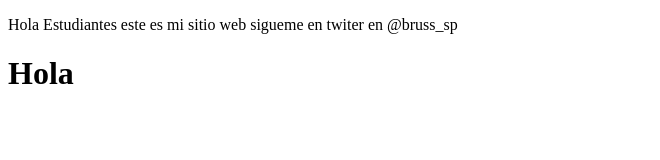
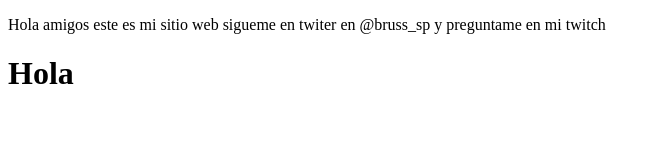
Before and after one commit to bruss-sp/proyectoDemoCursoPrework, a plain HTML site: page index.html in a window 1280 px wide. Shown: the whole page, without its empty margins (0-660 px from the left). Drawn offline with Linux system fonts and the light colour scheme.

Commit message:
cambios agregamis sitios de twitch

```diff
--- a/index.html
+++ b/index.html
@@ -7,7 +7,7 @@
     <title>Hello World</title>
 </head>
 <body>
-    <p>Hola Estudiantes este es mi sitio web sigueme en twiter en @bruss_sp</p>
+    <p>Hola amigos este es mi sitio web sigueme en twiter en @bruss_sp y preguntame en mi twitch</p>
     <h1>Hola</h1>
 </body>
 </html>
```
